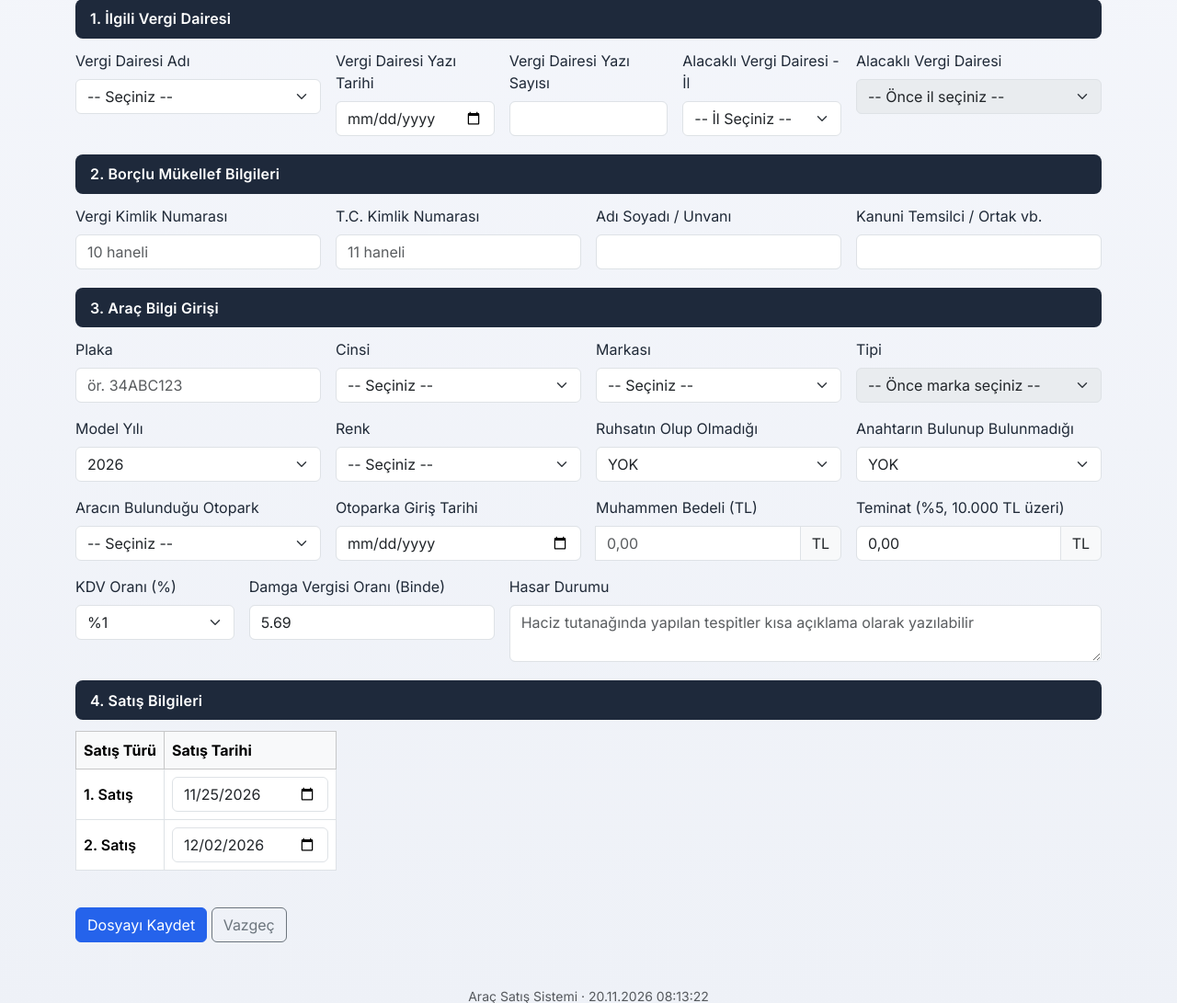
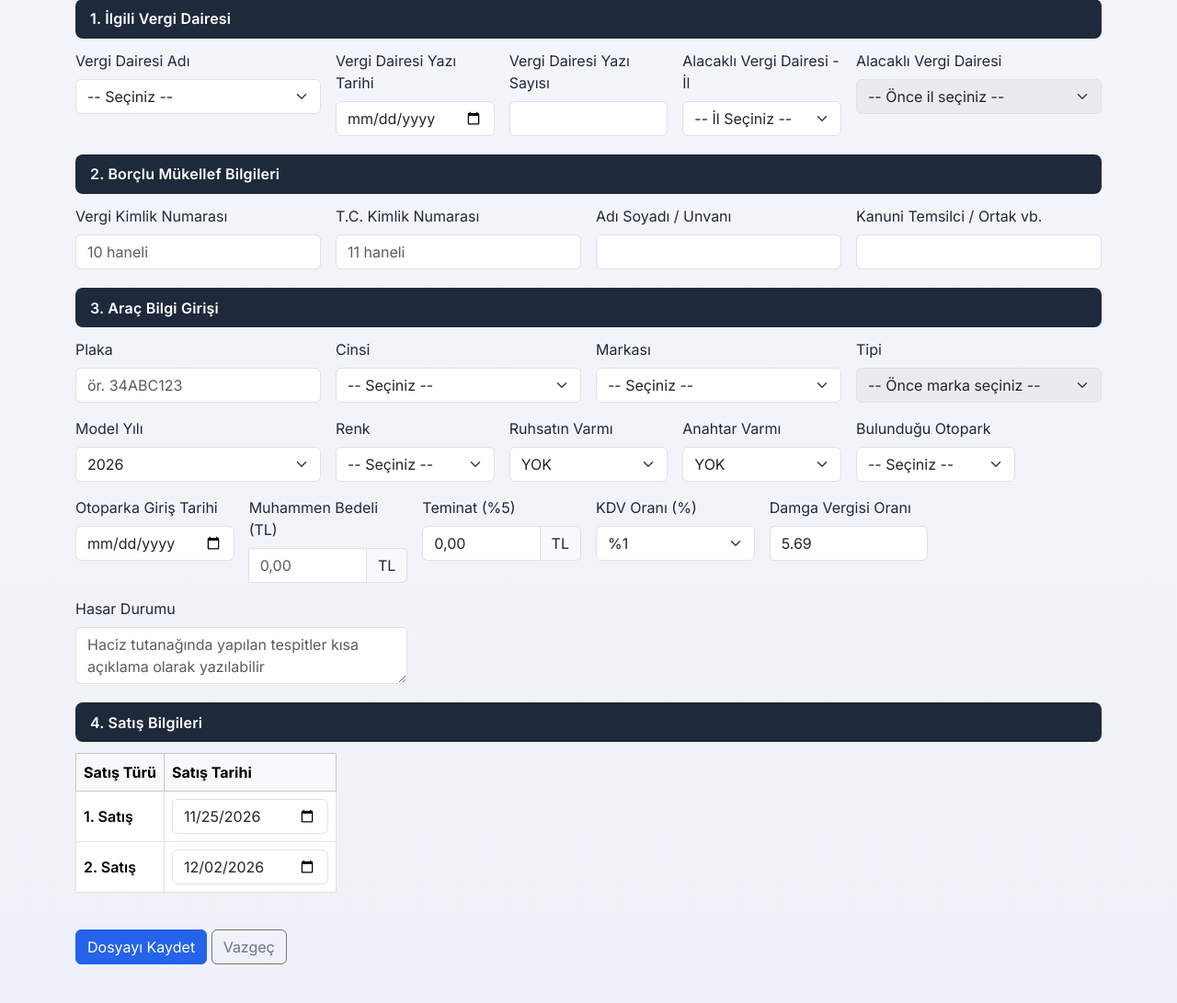
Before and after one commit to gokhankilic06/GitHubTest, an ASP.NET Core app: page /Dosya/Create in a window 1280 px wide. Shown: the part 167-1258 px from the top of the page at 92% size. Run offline with ASP.NET Core 8, Linux system fonts and the light colour scheme; data that the repository does not hold is empty; the project's own start-up code is not run, and a stand-in starts its controllers and pages; some libraries are stand-ins or nearby versions.

Commit message:
Kayıt İşlemleri/Dosya Düzenle ekranlarındaki sütun genişliklerini ve etiketleri güncelle
Renk/Ruhsat/Anahtar/Otopark/Giriş Tarihi/Muhammen Bedel/Teminat/KDV/
Damga Vergisi alanları col-md-2, Hasar Durumu col-md-4 oldu; "Ruhsatın
Varmı", "Anahtar Varmı", "Bulunduğu Otopark", "Teminat (%5)", "Damga
Vergisi Oranı" etiketleri sadeleştirildi.

Co-Authored-By: Claude Sonnet 5 <noreply@anthropic.com>
Claude-Session: https://claude.ai/code/session_01CHkmVnLeG69vXfbLW8G5pa

```diff
--- a/AracSatisSistemi/Views/Dosya/Create.cshtml
+++ b/AracSatisSistemi/Views/Dosya/Create.cshtml
@@ -132,7 +132,7 @@
                 }
             </select>
         </div>
-        <div class="col-md-3">
+        <div class="col-md-2">
             <label class="form-label" asp-for="Renk"></label>
             <select class="form-select" id="renkSelect" name="Renk">
                 <option value="">-- Seçiniz --</option>
@@ -144,22 +144,22 @@
             </select>
             <input class="form-control d-none mt-2" id="renkManuel" name="Renk" placeholder="Renk (elle yazın)" disabled />
         </div>
-        <div class="col-md-3">
-            <label class="form-label" asp-for="RuhsatVar">Ruhsatın Olup Olmadığı</label>
+        <div class="col-md-2">
+            <label class="form-label" asp-for="RuhsatVar">Ruhsatın Varmı</label>
             <select class="form-select" asp-for="RuhsatVar">
                 <option value="true">VAR</option>
                 <option value="false">YOK</option>
             </select>
         </div>
-        <div class="col-md-3">
-            <label class="form-label" asp-for="AnahtarVar">Anahtarın Bulunup Bulunmadığı</label>
+        <div class="col-md-2">
+            <label class="form-label" asp-for="AnahtarVar">Anahtar Varmı</label>
             <select class="form-select" asp-for="AnahtarVar">
                 <option value="true">VAR</option>
                 <option value="false">YOK</option>
             </select>
         </div>
-        <div class="col-md-3">
-            <label class="form-label" asp-for="OtoparkAdi">Aracın Bulunduğu Otopark</label>
+        <div class="col-md-2">
+            <label class="form-label" asp-for="OtoparkAdi">Bulunduğu Otopark</label>
             <select class="form-select" asp-for="OtoparkAdi">
                 <option value="">-- Seçiniz --</option>
                 @foreach (var o in otoparklar)
@@ -168,12 +168,12 @@
                 }
             </select>
         </div>
-        <div class="col-md-3">
+        <div class="col-md-2">
             <label class="form-label" asp-for="OtoparkaGirisTarihi"></label>
             <input class="form-control" asp-for="OtoparkaGirisTarihi" type="date" />
         </div>
 
-        <div class="col-md-3">
+        <div class="col-md-2">
             <label class="form-label" asp-for="MuhammenBedel"></label>
             <div class="input-group">
                 <input type="hidden" name="MuhammenBedel" id="muhammenBedel" />
@@ -181,8 +181,8 @@
                 <span class="input-group-text">TL</span>
             </div>
         </div>
-        <div class="col-md-3">
-            <label class="form-label">Teminat (%5, 10.000 TL üzeri)</label>
+        <div class="col-md-2">
+            <label class="form-label">Teminat (%5)</label>
             <div class="input-group">
                 <input class="form-control" id="teminatOnizleme" readonly />
                 <span class="input-group-text">TL</span>
@@ -196,11 +196,11 @@
                 <option value="20">%20</option>
             </select>
         </div>
-        <div class="col-md-3">
-            <label class="form-label" asp-for="DamgaVergisiOrani"></label>
+        <div class="col-md-2">
+            <label class="form-label">Damga Vergisi Oranı</label>
             <input class="form-control" asp-for="DamgaVergisiOrani" type="number" step="0.01" min="0" id="damgaVergisiOrani" />
         </div>
-        <div class="col-md-7">
+        <div class="col-md-4">
             <label class="form-label" asp-for="HasarDurumu"></label>
             <textarea class="form-control" asp-for="HasarDurumu" rows="2" placeholder="Haciz tutanağında yapılan tespitler kısa açıklama olarak yazılabilir"></textarea>
         </div>
```
Also changed, not shown: AracSatisSistemi/Views/Dosya/Edit.cshtml (+15 -15 lines).
